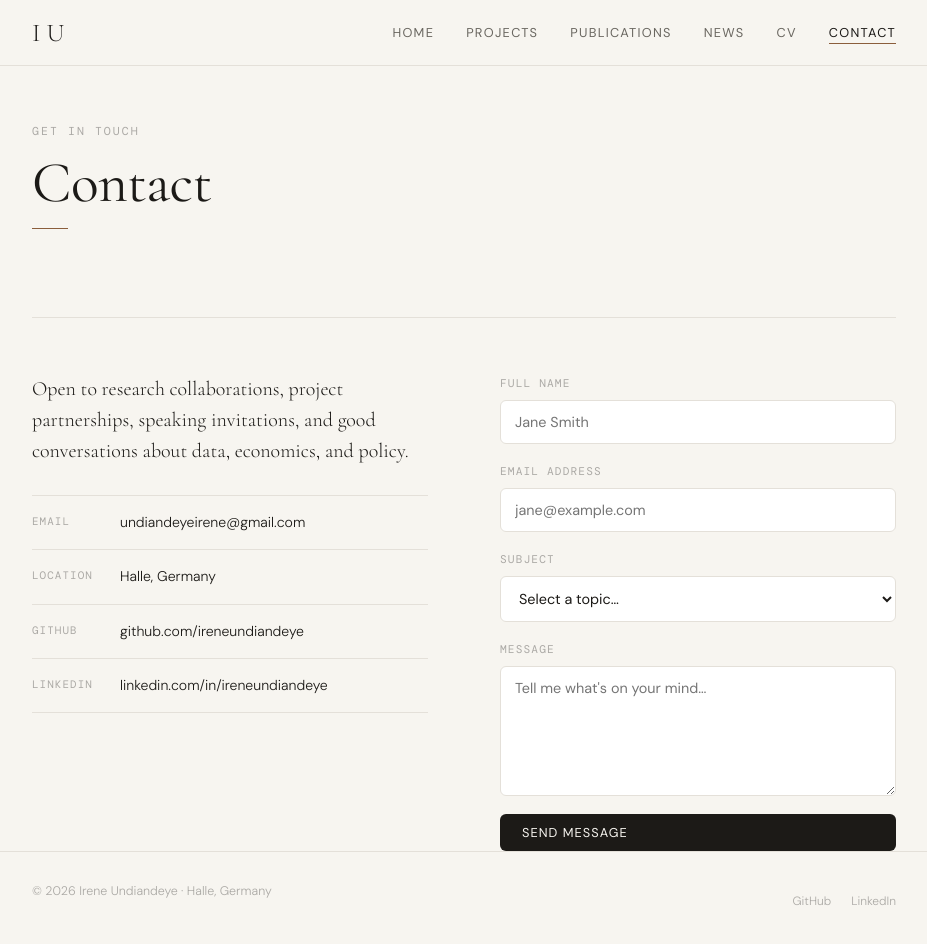
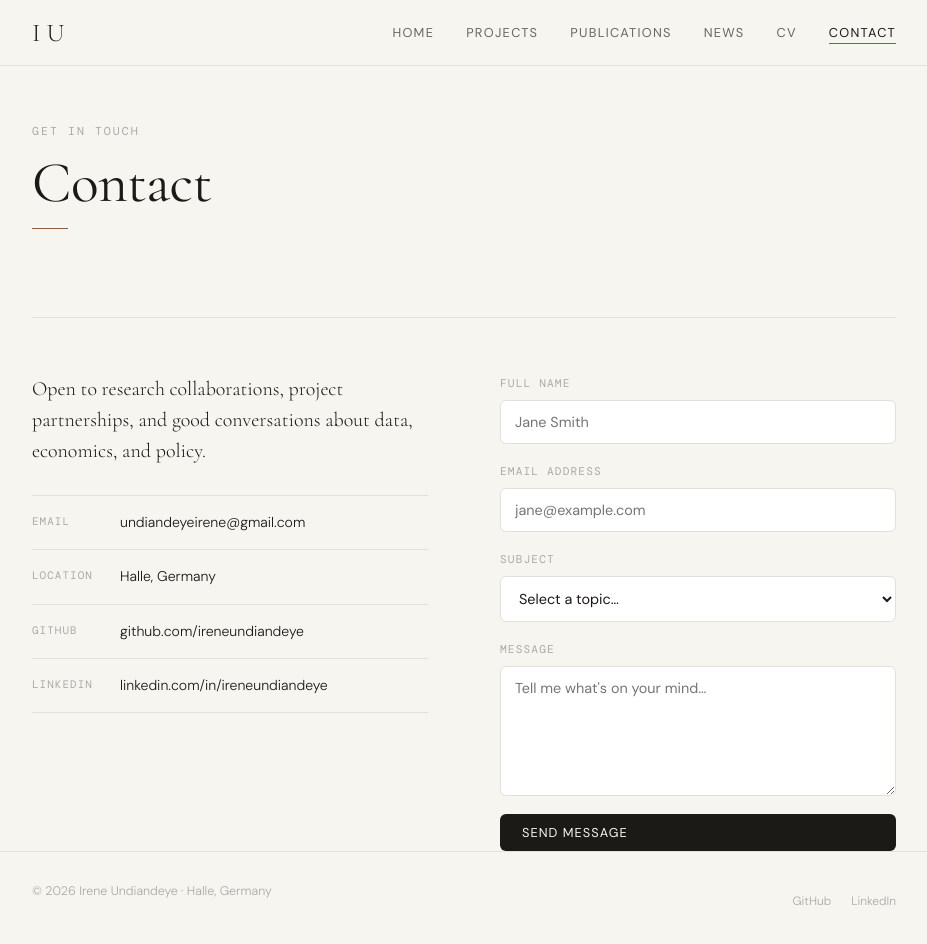
Before and after one commit to ireneundiandeye/Ireneundiandeye.github.io, a Jekyll site: the page built from _pages/contact.html, in a window 1280 px wide and 948 px high. Shown: the top 944 px of the window, without its empty margins (176-1103 px from the left). Built offline with Jekyll 4.4.1, drawn with Linux system fonts in a browser that asks for light colours.

Commit message:
contact intro edit

```diff
--- a/_pages/contact.html
+++ b/_pages/contact.html
@@ -15,7 +15,7 @@ permalink: /contact/
 
     <!-- Left: details -->
     <div class="fade-in">
-      <p class="contact-intro">Open to research collaborations, project partnerships, speaking invitations, and good conversations about data, economics, and policy.</p>
+      <p class="contact-intro">Open to research collaborations, project partnerships, and good conversations about data, economics, and policy.</p>
 
       <ul class="contact-detail-list">
         <li>
```
